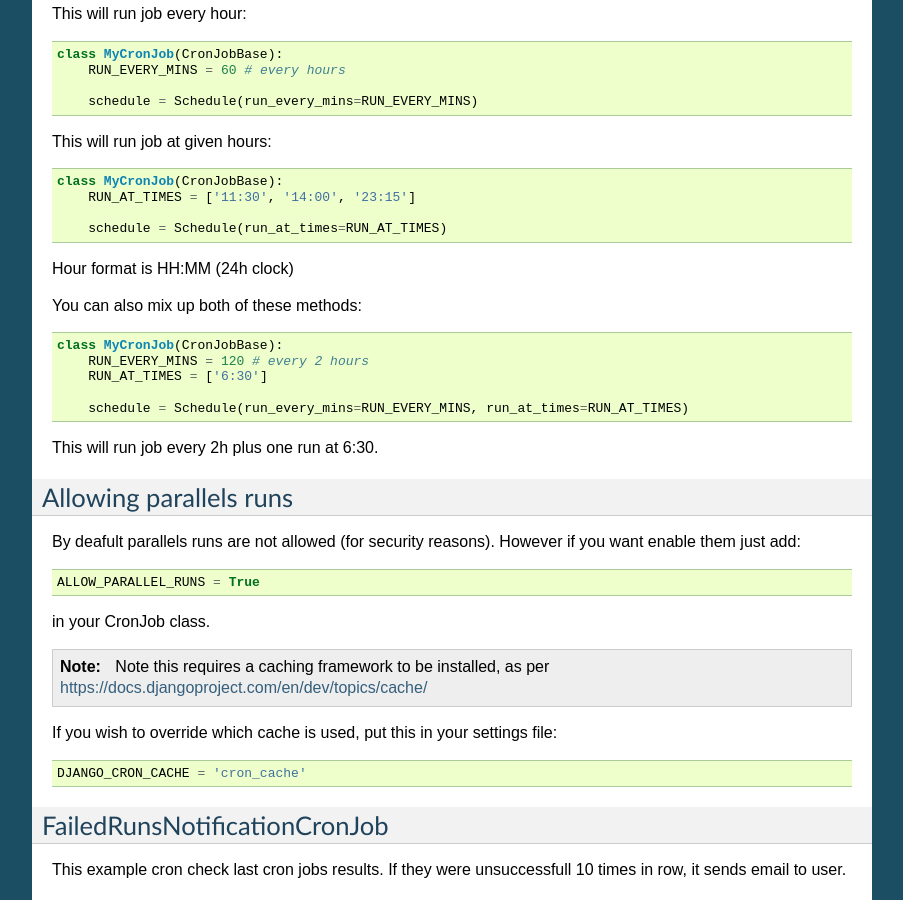
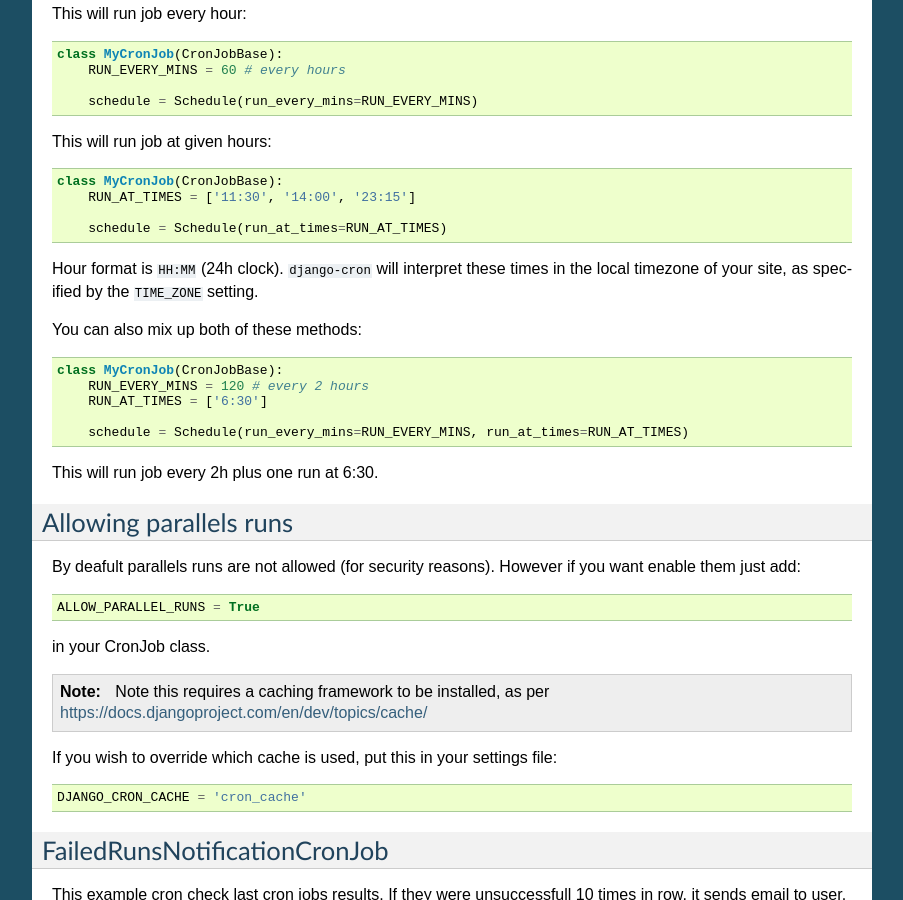
Before and after one commit to Tivix/django-cron, a Sphinx documentation site: the page built from docs/sample_cron_configurations.rst, in a window 1280 px wide and 900 px high, scrolled down 424 px. Shown: the whole window, without its empty margins (198-1101 px from the left). Built offline with Sphinx 7.4.7, drawn with Linux system fonts in a browser that asks for light colours.

Commit message:
Clarify that RUN_AT_TIMES uses local times
I'm interpreting #57 and 1d5278ed3c9d83c86ef3f0b4ee0c587ed38f5000 to mean that django-cron uses the local timezone specified in the settings file. If that's correct, this pull request updates the docs to clarify this question.

```diff
--- a/docs/sample_cron_configurations.rst
+++ b/docs/sample_cron_configurations.rst
@@ -40,7 +40,9 @@ This will run job at given hours:
 
         schedule = Schedule(run_at_times=RUN_AT_TIMES)
 
-Hour format is HH:MM (24h clock)
+Hour format is ``HH:MM`` (24h clock). ``django-cron`` will interpret
+these times in the local timezone of your site, as specified by
+the ``TIME_ZONE`` setting.
 
 You can also mix up both of these methods:
 
```
